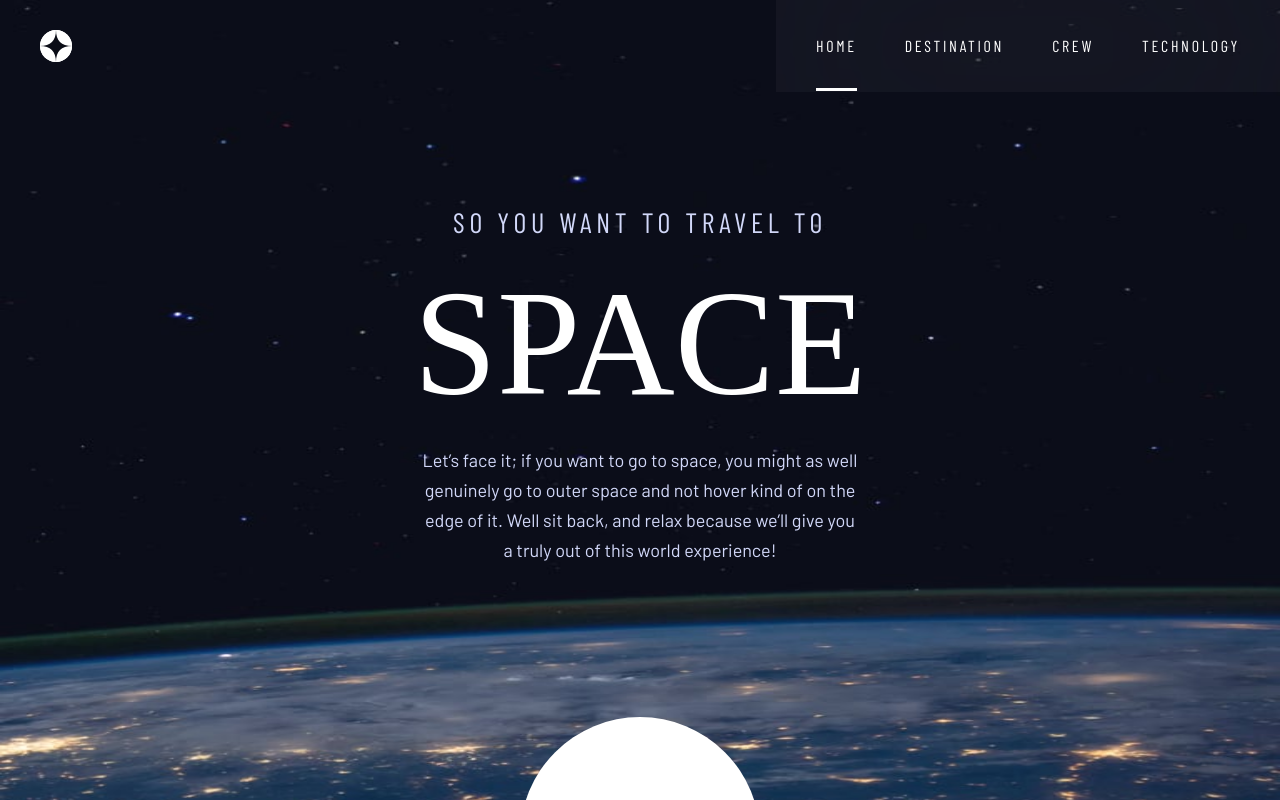
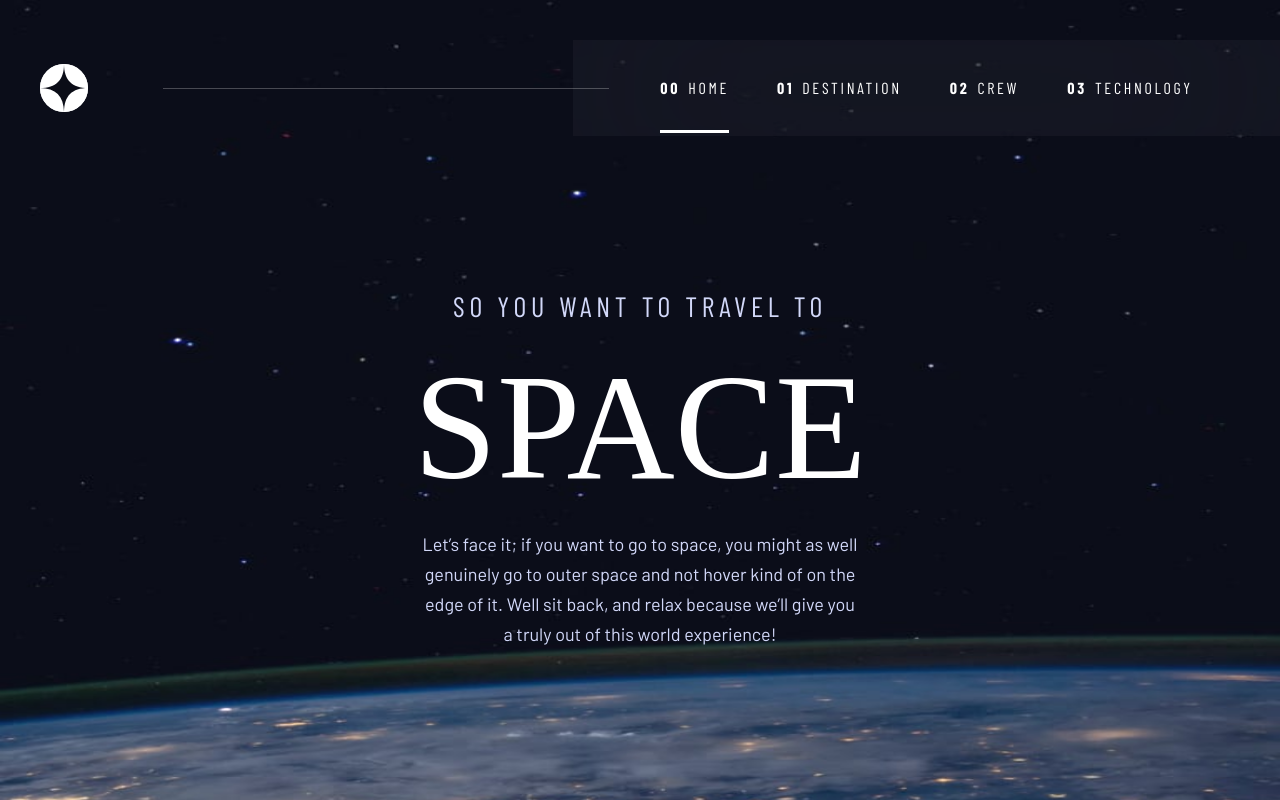
Before and after one commit to otodavid/space-tourism, a Next.js app: page / in a window 1280 px wide. Shown: the top 800 px of the page. Built offline with nearby package versions, Linux system fonts and the light colour scheme; a web font is replaced by a local one.

Commit message:
responsive navbar

```diff
--- a/components/Header.jsx
+++ b/components/Header.jsx
@@ -64,7 +64,7 @@ const Header = () => {
       </Drawer>
 
       {!mobileView && (
-        <Box sx={{ display: { xs: 'none', sm: 'block' } }}>
+        <Box sx={styledNavContainer}>
           <Navbar />
         </Box>
       )}
@@ -85,20 +85,29 @@ const styledHeader = (theme) => ({
 
   [theme.breakpoints.up('sm')]: {
     p: 0,
-    pl: 5
+    pl: 5,
+  },
+
+  [theme.breakpoints.up('md')]: {
+    py: 5,
   },
 });
 
-const styledLogo = {
+const styledLogo = (theme) => ({
   bgcolor: 'neutral.light',
-  width: '2rem',
-  height: '2rem',
+  width: '2.5rem',
+  height: '2.5rem',
   borderRadius: '50%',
+
+  [theme.breakpoints.up('sm')]: {
+    width: '3rem',
+    height: '3rem',
+  },
 
   '&:focus': {
     border: '1px solid red',
   },
-};
+});
 
 const styledMenuButton = (theme) => ({
   minWidth: 'max-content',
@@ -134,3 +143,8 @@ const styledCloseButton = {
   width: 'max-content',
   margin: '0 0 2.5rem auto',
 };
+
+const styledNavContainer = (theme) => ({
+  display: { xs: 'none', sm: 'block' },
+  flex: { md: '0 1 57%' },
+});
--- a/components/Layout.jsx
+++ b/components/Layout.jsx
@@ -22,7 +22,7 @@ const Layout = ({ children, title, sx, description }) => {
         <meta name='viewport' content='initial-scale=1, width=device-width' />
       </Head>
 
-      <Container disableGutters maxWidth='xl' sx={[sx, styledDefaultLayout]}>
+      <Container disableGutters maxWidth="xl" sx={[sx, styledDefaultLayout]}>
         <Header />
 
         <Box component='main'>{children}</Box>
--- a/components/Navbar.jsx
+++ b/components/Navbar.jsx
@@ -19,7 +19,7 @@ const Navbar = ({ closeDrawer }) => {
     <nav>
       <List sx={styledNav}>
         {navItems.map((item, index) => (
-          <ListItem key={item}>
+          <ListItem key={item} sx={styledNavItem}>
             <Link href={item === 'home' ? '/' : `/${item}`}>
               <Box sx={{ position: 'relative' }}>
                 <a onClick={closeDrawer}>
@@ -42,34 +42,67 @@ const Navbar = ({ closeDrawer }) => {
 
 export default Navbar;
 
+/*** DEFAULT PROPS ***/
 Navbar.defaultProps = {
   closeDrawer: undefined,
 };
 
+/*** CUSTOM STYLES ****/
 const styledNav = (theme) => ({
   display: 'flex',
   flexDirection: 'column',
   gap: '1rem',
+  width: '100%',
+
+  [theme.breakpoints.up('sm')]: {
+    flexDirection: 'row',
+    py: 3.75,
+    px: 3,
+    bgcolor: 'hsla(0,0%,100%, .04)',
+
+    '@supports (backdrop-filter: blur())': {
+      backdropFilter: 'blur(100px)',
+    },
+  },
+
+  [theme.breakpoints.up('md')]: {
+    position: 'relative',
+    justifyContent: 'center',
+    // gap: '.1rem'
+  },
 
   '& a': {
     color: theme.palette.neutral.light,
     textDecoration: 'none',
   },
 
-  [theme.breakpoints.up('sm')]: {
-    flexDirection: 'row',
-    bgcolor: 'hsla(0,0%,100%, .04)',
-    py: 3.5,
-    px: 3,
-    backdropFilter: 'blur(100px)',
+  '&:after': {
+    [theme.breakpoints.up('md')]: {
+      content: "''",
+      position: 'absolute',
+      top: '50%',
+      right: '97%',
+      width: 'calc(100vw - 100% - 8rem)',
+      height: '1px',
+      bgcolor: 'hsla(0, 0%, 100%, 0.25)',
+      transform: 'translateY(-50%)',
+    },
+
+    [theme.breakpoints.up('lg')]: {
+      right: '95%',
+    },
   },
 });
+
+const styledNavItem = {
+  width: { md: 'auto' },
+};
 
 const styledNavNumber = (theme) => ({
   fontWeight: '700',
   mr: 1,
 
-  [theme.breakpoints.up('sm')]: {
+  [theme.breakpoints.between('sm', 'md')]: {
     display: 'none',
   },
 });
```
